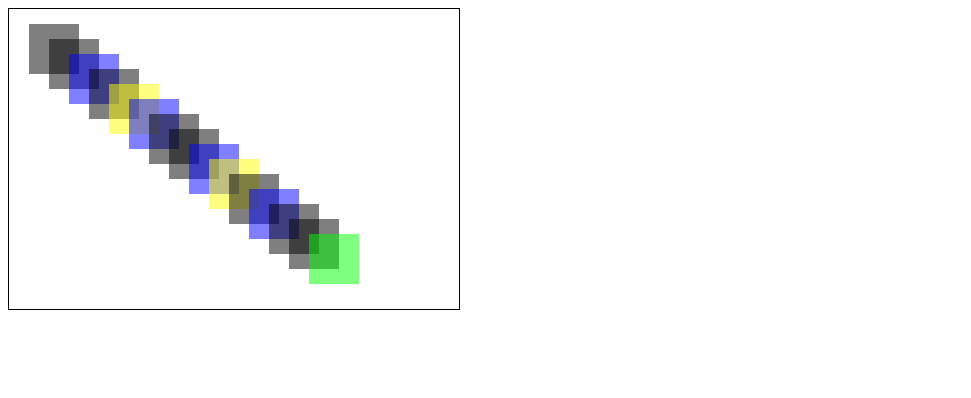
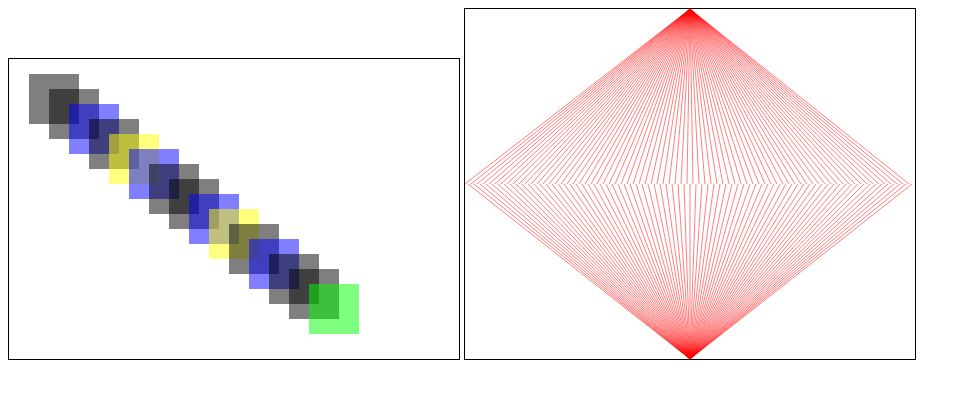
Before and after one commit to kelemen-93/javascript-if-practice, a plain HTML site: page index.html in a window 1280 px wide. Shown: the whole page, without its empty margins (0-971 px from the left). Drawn offline with Linux system fonts and the light colour scheme.

Commit message:
finished the second assignment

```diff
--- a/index.html
+++ b/index.html
@@ -11,5 +11,9 @@
     <canvas id="myCanvas" width="450" height="300" style="border: 1px solid black"></canvas>
     <script src="main.js"></script>
 
+    <!-- Second assignment -->
+    <canvas id="myCanvasTwo" width="450" height="350" style="border: 1px solid black"></canvas>
+    <script src="main2.js"></script>
+
   </body>
 </html>
--- /dev/null
+++ b/main2.js
@@ -0,0 +1,28 @@
+var canvas = document.getElementById('myCanvasTwo');
+var context = canvas.getContext('2d');
+
+var canvasWidth = canvas.width;
+var canvasHeight = canvas.height;
+
+var positionX = canvasWidth - canvasWidth;
+var positionY = canvasHeight / 2;
+
+var lineCounter = 1;
+
+for (lineCounter; lineCounter < 151; lineCounter += 1) {
+
+    context.beginPath();
+    context.moveTo(positionX, positionY);
+
+
+    if (positionX % 2 !== 0) {
+        context.lineTo(canvasWidth / 2, canvasHeight);
+    } else {
+          context.lineTo(canvasWidth / 2, canvasHeight - canvasHeight);
+      }
+
+    context.strokeStyle = 'rgba(255, 0, 0, 0.5)'
+    context.stroke();
+    positionX += 3;
+
+}
```
